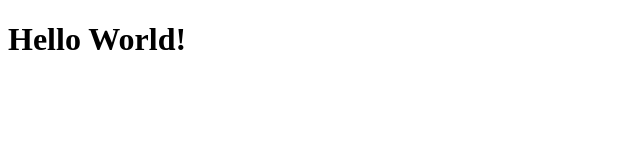
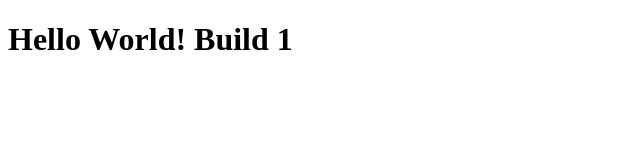
Before and after one commit to ranrachmim/bp_repo_image, a plain HTML site: page data/index.html in a window 1280 px wide. Shown: the whole page, without its empty margins (0-640 px from the left). Drawn offline with Linux system fonts and the light colour scheme.

Commit message:
Build test 1

```diff
--- a/data/index.html
+++ b/data/index.html
@@ -6,7 +6,7 @@
   </head>
   <body>
     <h1>
-      Hello World!
+      Hello World! Build 1
     </h1>
   </body>
 </html>
```
